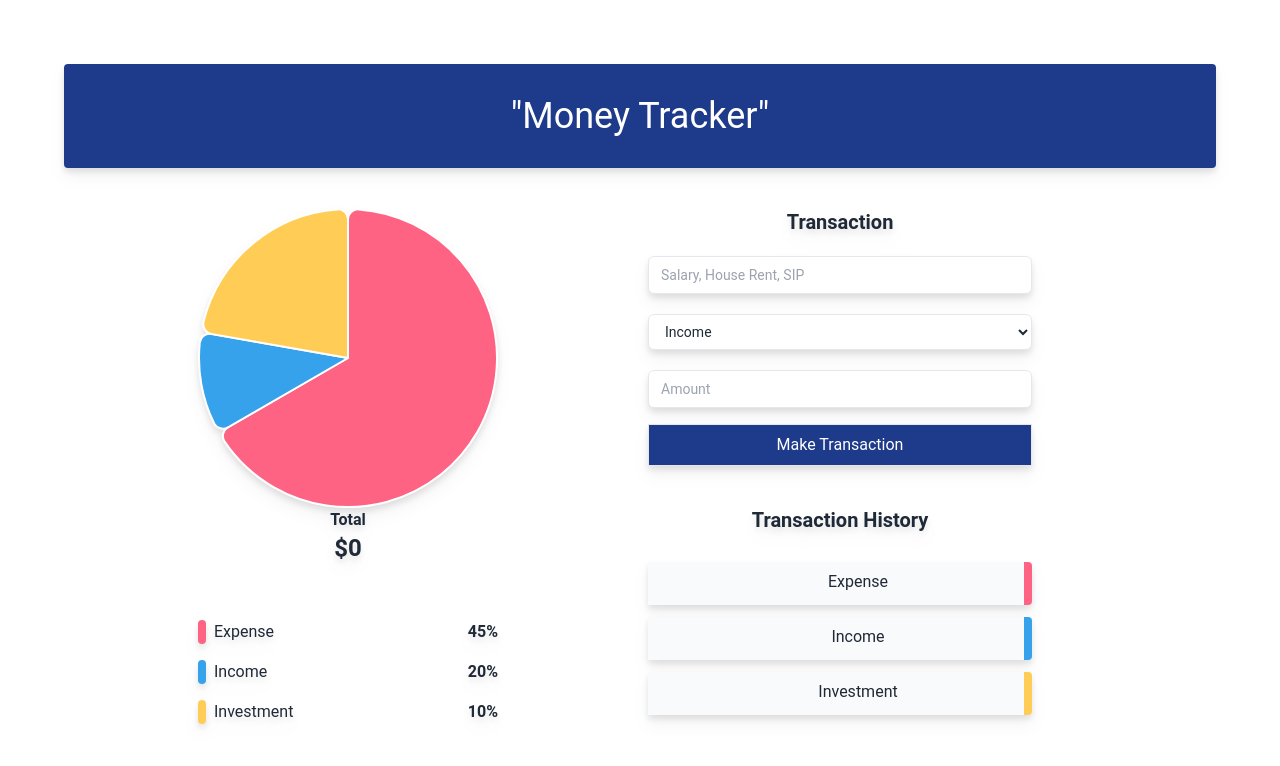
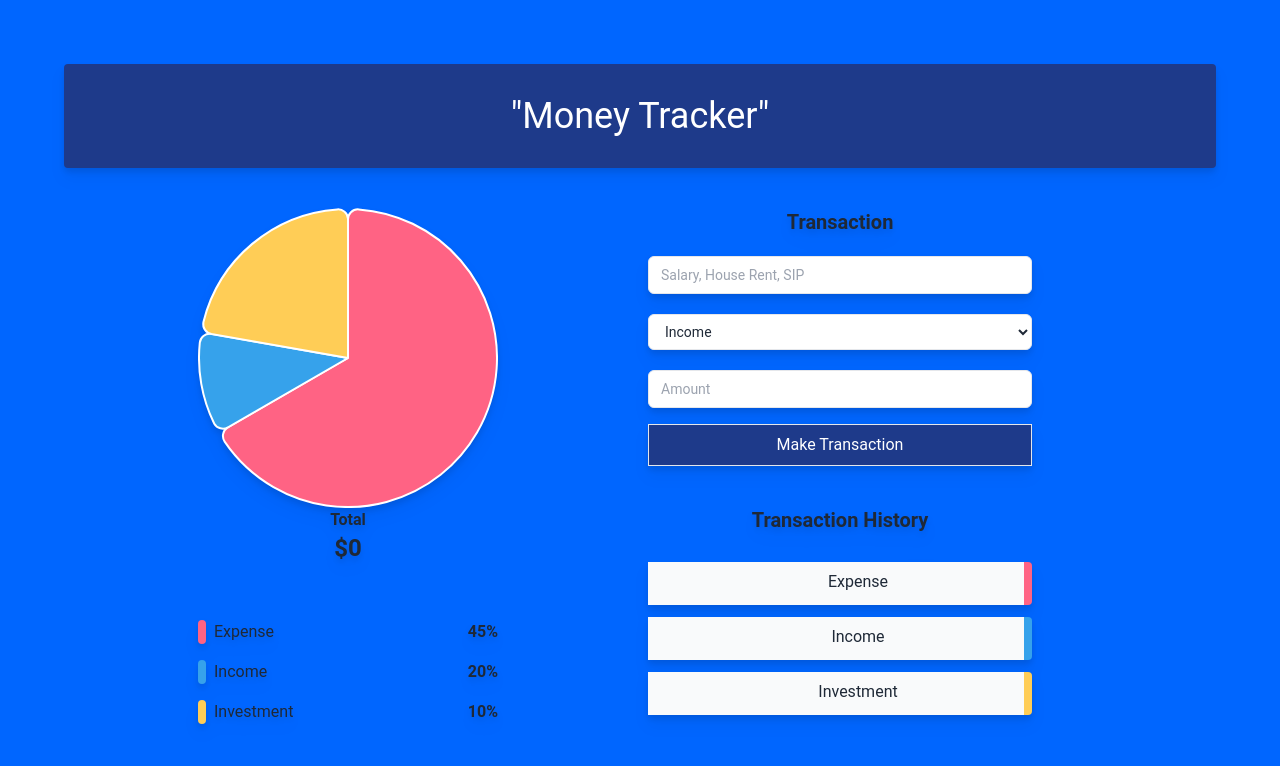
Before and after one commit to virginiarare/expense_tracker, a React (Create React App) app in the folder client/: page / in a window 1280 px wide. Shown: the top 766 px of the page. Built offline with nearby package versions, Linux system fonts and the light colour scheme; some icons are missing.

Commit message:
Back end ready

```diff
--- a/client/src/App.css
+++ b/client/src/App.css
@@ -20,6 +20,10 @@
   padding: 4em 0;
 }
 
+.bg-blue-custom {
+  background-color: #0066ff;
+}
+
 bg.-yellow{
   background-color: var(--color-yellow);
 }
--- a/client/src/App.js
+++ b/client/src/App.js
@@ -4,7 +4,7 @@ import Form from './components/Form';
 
 function App() {
   return (
-    <div className="App">
+    <div className="App bg-blue-custom">
       <div className= "container mx-auto max-w-6xl text-center drop-shadow-lg text-gray-800">
         <h1 className="text-4xl py-8 mb-10 bg-blue-900 text-white rounded"> "Money Tracker"</h1>
 
```
